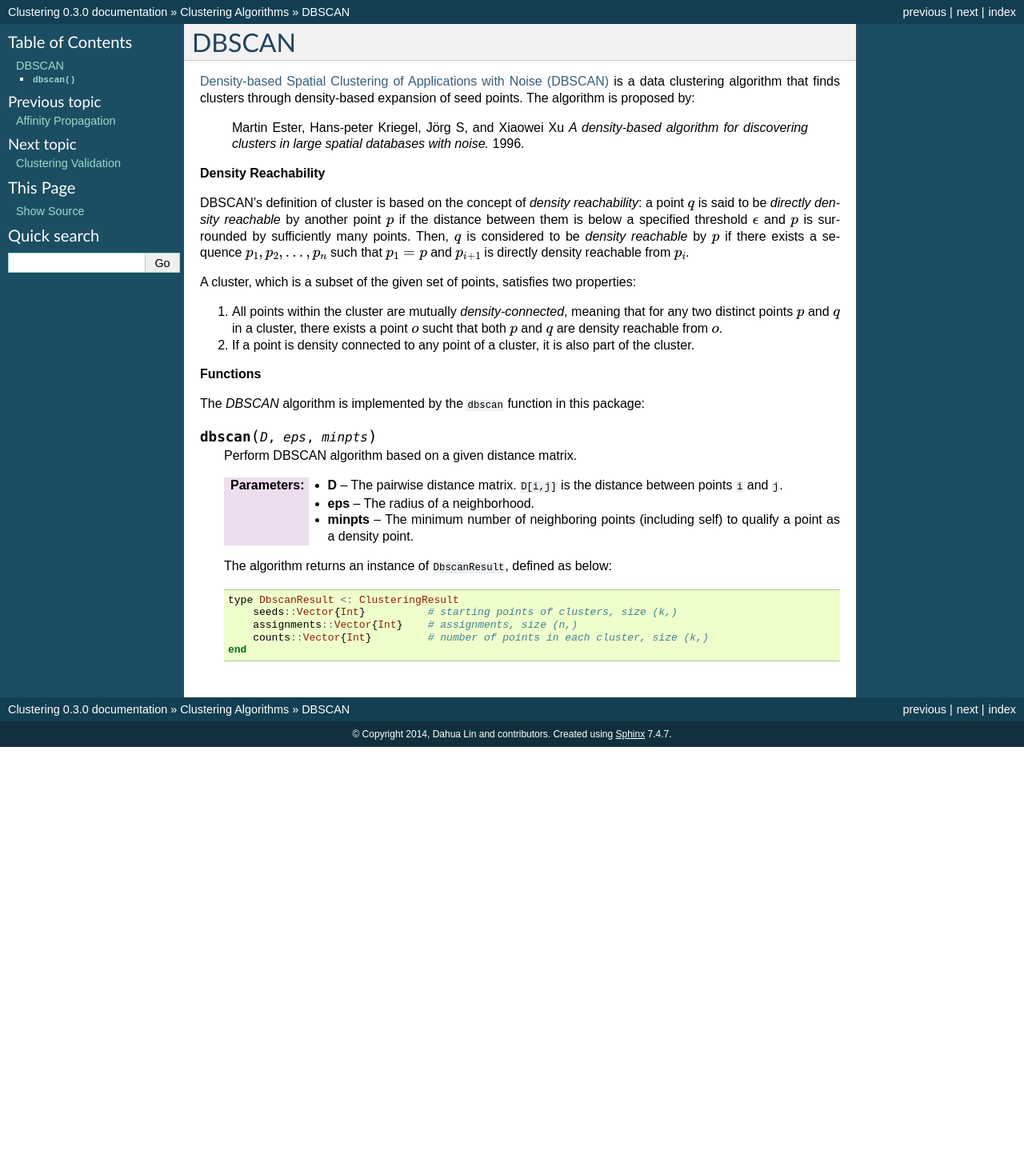
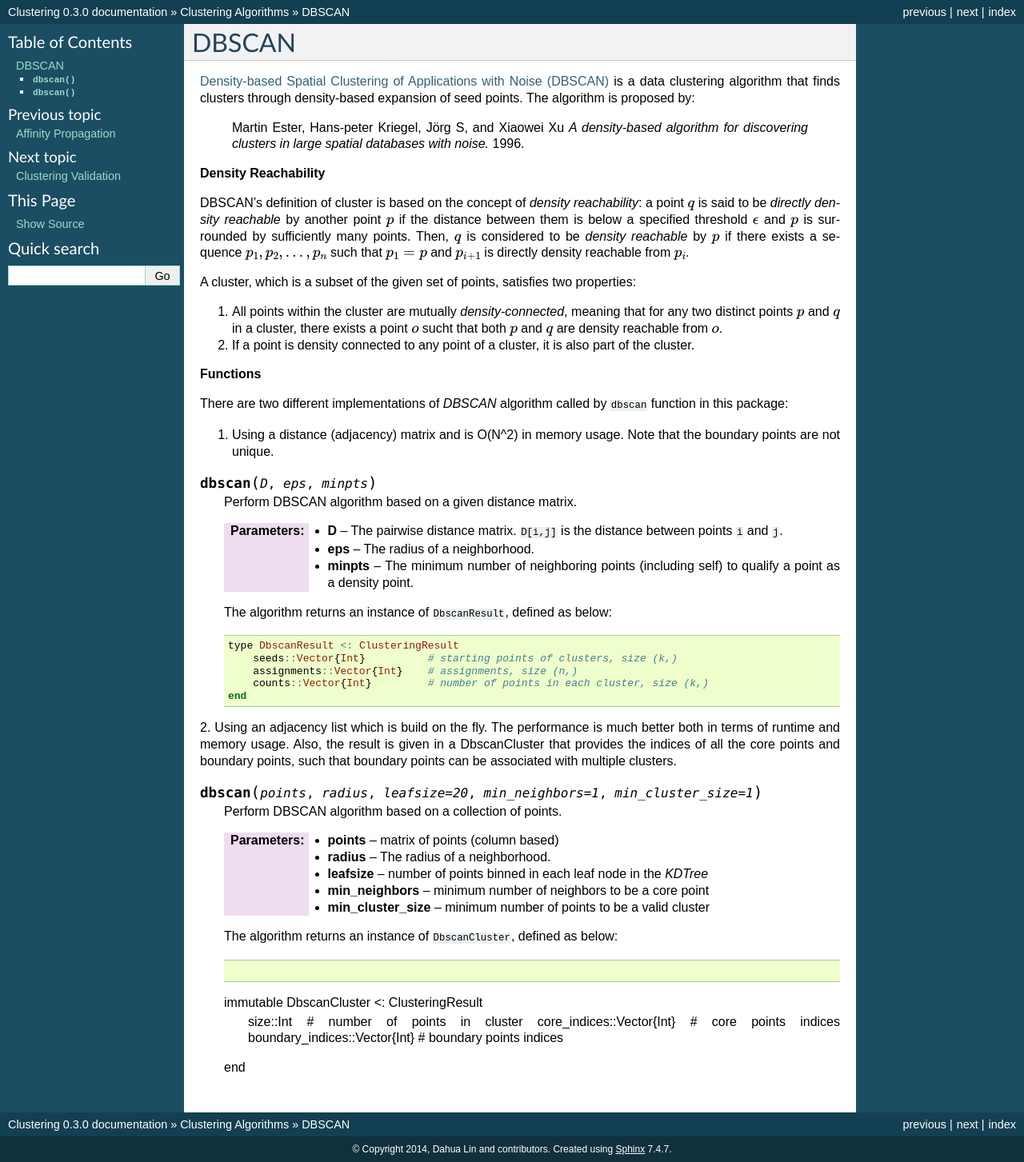
Before and after one commit to JuliaStats/Clustering.jl, a Sphinx documentation site: the page built from doc/source/dbscan.rst, in a window 1280 px wide. Shown: the whole page at 80% size. Built offline with Sphinx 7.4.7, drawn with Linux system fonts in a browser that asks for light colours; formulas are drawn with MathJax 3; before the commit the page ends 934 px from its top, so only the background shows below that.

Commit message:
Memory efficient DBSCAN (#69)
* Memeory efficient DBSCAN

* Uses adjacency list rather than adjacency matrix
* Suports PointCloud container
* keeps track of core and boundary points

* Remove PointClouds support

* fixing docstrings
* add NearestNeighbors to REQUIRE

* Documentation of dbscan

* also changed DBSCANCluster -> DbscanCluster for consistency with DbscanResult

```diff
--- a/doc/source/dbscan.rst
+++ b/doc/source/dbscan.rst
@@ -19,7 +19,9 @@ A cluster, which is a subset of the given set of points, satisfies two propertie
 
 **Functions**
 
-The *DBSCAN* algorithm is implemented by the ``dbscan`` function in this package:
+There are two different implementations of *DBSCAN* algorithm called by ``dbscan`` function in this package:
+
+1. Using a distance (adjacency) matrix and is O(N^2) in memory usage. Note that the boundary points are not unique.
 
 .. function:: dbscan(D, eps, minpts)
 
@@ -38,3 +40,26 @@ The *DBSCAN* algorithm is implemented by the ``dbscan`` function in this package
             assignments::Vector{Int}    # assignments, size (n,)
             counts::Vector{Int}         # number of points in each cluster, size (k,)
         end
+
+2. Using an adjacency list which is build on the fly. The performance is much better both in terms of runtime and memory usage.
+Also, the result is given in a DbscanCluster that provides the indices of all the core points and boundary points, such that boundary points can be associated with multiple clusters.
+
+.. function:: dbscan(points, radius, leafsize=20, min_neighbors=1, min_cluster_size=1)
+
+    Perform DBSCAN algorithm based on a collection of points.
+
+    :param points: matrix of points (column based)
+    :param radius: The radius of a neighborhood.
+    :param leafsize: number of points binned in each leaf node in the `KDTree`
+    :param min_neighbors: minimum number of neighbors to be a core point
+    :param min_cluster_size: minimum number of points to be a valid cluster
+
+    The algorithm returns an instance of ``DbscanCluster``, defined as below:
+
+    .. code-block:: julia
+
+    immutable DbscanCluster <: ClusteringResult
+        size::Int                      # number of points in cluster
+        core_indices::Vector{Int}      # core points indices
+        boundary_indices::Vector{Int}  # boundary points indices
+    end
```
Also changed, not shown: 4 other files.
